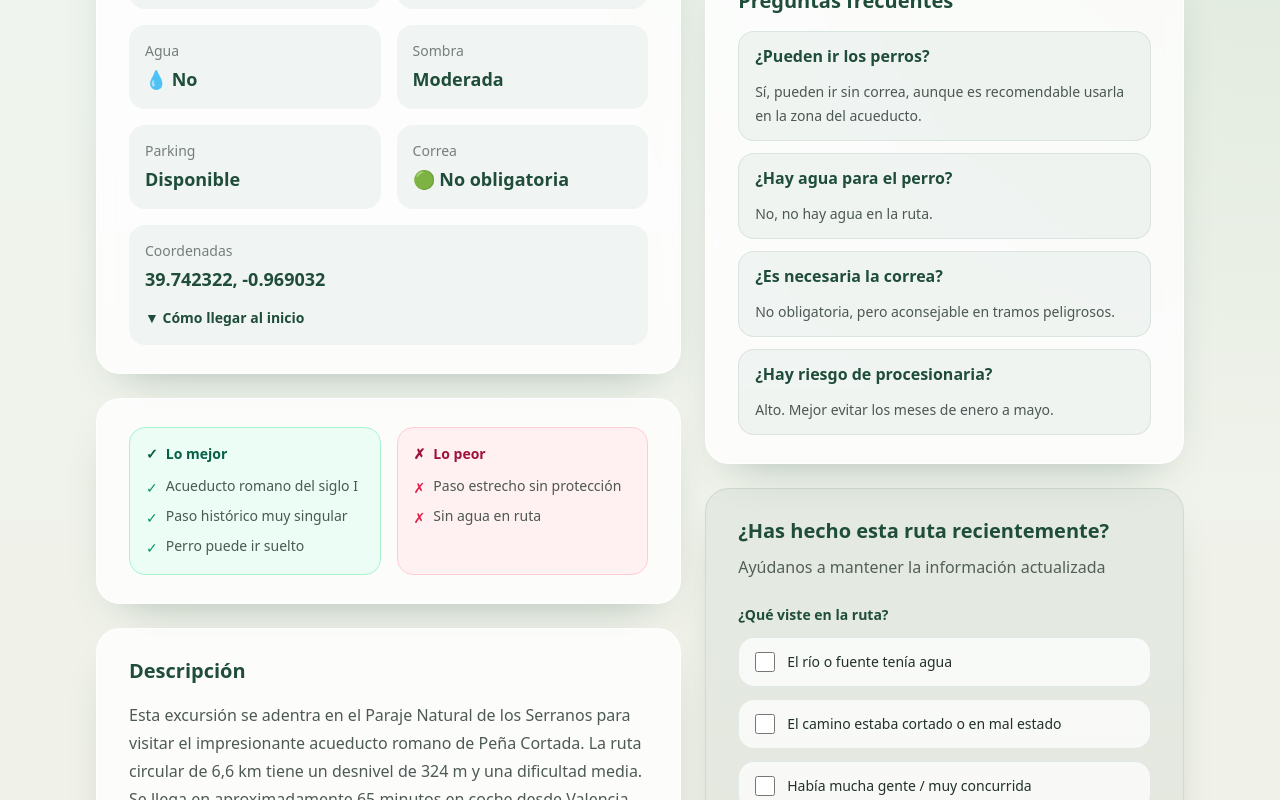
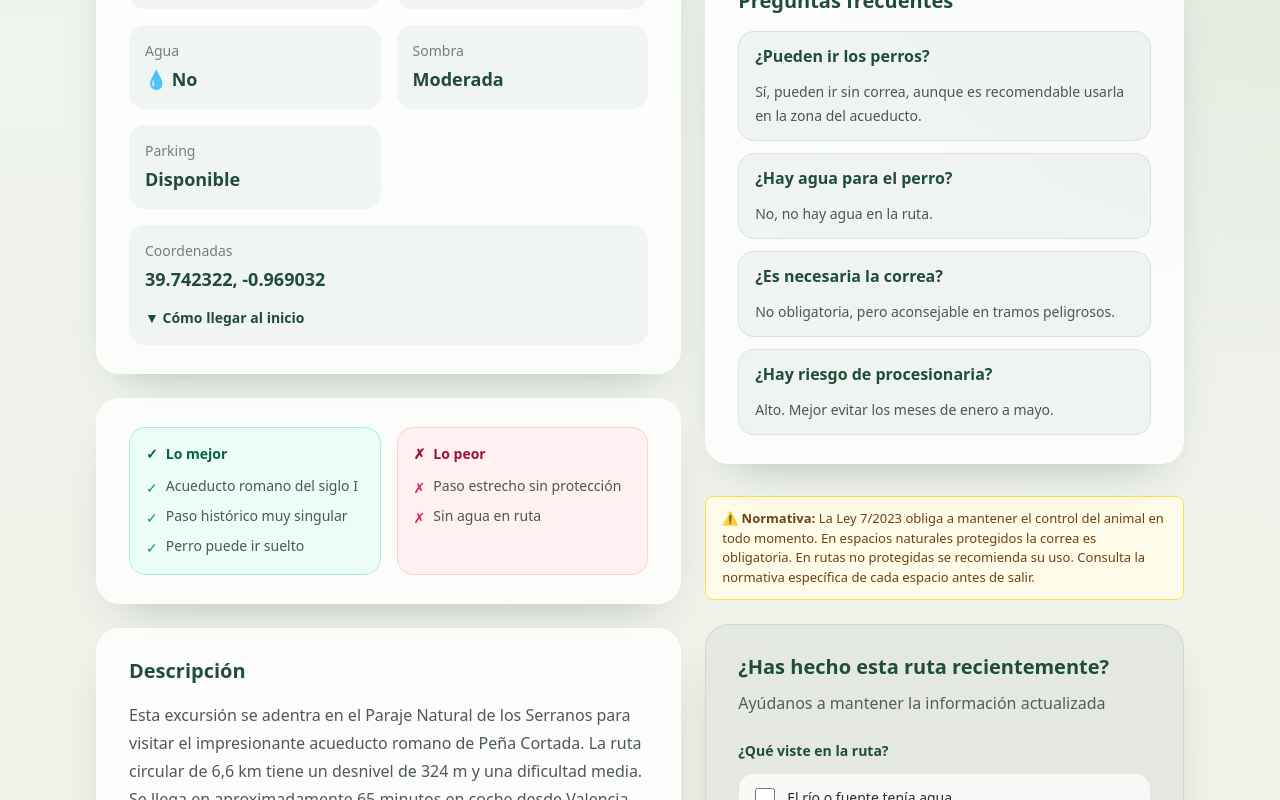
Before and after one commit to eloylt13/rutas-perro-valencia, a Next.js app: page /rutas/acueducto-romano-pena-cortada in a window 1280 px wide. Shown: the part 2780-3580 px from the top of the page. Built offline with nearby package versions, Linux system fonts and the light colour scheme.

Commit message:
fix: eliminar correa de UI y añadir aviso legal

```diff
--- a/app/page.tsx
+++ b/app/page.tsx
@@ -108,11 +108,6 @@ function FeaturedRouteCard({ ruta }: { ruta: Ruta }) {
         <span className="chip border-rio/25 bg-rio/10 text-rio">
           {ruta.agua ? "\u{1F4A7} Agua" : "\u2717 Sin agua"}
         </span>
-        <span className="chip border-sol/30 bg-sol/20 text-bosque">
-          {ruta.correa_obligatoria
-            ? "\u{1F534} Correa obligatoria"
-            : "\u{1F7E2} Sin correa obligatoria"}
-        </span>
       </div>
 
       <p className="mt-4 text-sm leading-6 text-grafito/75">{sanitizeText(ruta.notas)}</p>
--- a/app/rutas/[slug]/page.tsx
+++ b/app/rutas/[slug]/page.tsx
@@ -112,6 +112,7 @@ export default function RutaDetailPage({ params }: RutaPageProps) {
   const contenido = getContenidoRuta(ruta.slug);
   const description = buildDescription(ruta);
   const descripcionParrafos = contenido?.descripcion.split("\n\n") ?? [];
+  const consejosVisibles = contenido?.consejos.filter((consejo) => !/correa/i.test(consejo)) ?? [];
   const isPendiente = ruta.confianza_dato.toLowerCase() === "pendiente";
   const imagePath = getRutaImagePath(ruta.slug);
   const photoLicense = ruta.foto_credito?.match(/\(([^)]+)\)/)?.[1];
@@ -127,15 +128,6 @@ export default function RutaDetailPage({ params }: RutaPageProps) {
     });
   }
 
-  if (ruta.correa_obligatoria) {
-    affiliateSuggestions.push({
-      key: "harness",
-      message:
-        "La correa es obligatoria en esta ruta. Un arnés cómodo marca la diferencia en recorridos largos.",
-      href: "https://amzn.to/4uVULUN",
-      label: "Este es el que usamos →"
-    });
-  }
 
   if (ruta.dificultad.toLowerCase() === "media" && ruta.acceso_desde_valencia_min > 60) {
     affiliateSuggestions.push({
@@ -288,12 +280,6 @@ export default function RutaDetailPage({ params }: RutaPageProps) {
                   {ruta.parking ? "Disponible" : "No indicado"}
                 </dd>
               </div>
-              <div className="rounded-2xl bg-bosque/5 p-4">
-                <dt className="text-sm text-grafito/60">Correa</dt>
-                <dd className="mt-1 text-lg font-semibold text-bosque">
-                  {ruta.correa_obligatoria ? "\u{1F534} Obligatoria" : "\u{1F7E2} No obligatoria"}
-                </dd>
-              </div>
               <div className="rounded-2xl bg-bosque/5 p-4 sm:col-span-2">
                 <dt className="text-sm text-grafito/60">Coordenadas</dt>
                 <dd className="mt-1 text-lg font-semibold text-bosque">
@@ -360,7 +346,7 @@ export default function RutaDetailPage({ params }: RutaPageProps) {
               <article className="panel px-6 py-7 sm:px-8">
                 <h3 className="text-xl font-semibold text-bosque">Consejos para ir con tu perro</h3>
                 <ol className="mt-4 space-y-3 pl-6 text-base leading-7 text-grafito/80">
-                  {contenido.consejos.map((consejo) => (
+                  {consejosVisibles.map((consejo) => (
                     <li key={consejo} className="list-decimal">
                       {consejo}
                     </li>
@@ -421,6 +407,24 @@ export default function RutaDetailPage({ params }: RutaPageProps) {
                 </div>
               </article>
 
+
+              <div
+                style={{
+                  background: '#fefce8',
+                  border: '1px solid #fde047',
+                  borderRadius: '8px',
+                  padding: '12px 16px',
+                  fontSize: '13px',
+                  color: '#713f12',
+                  marginTop: '2rem'
+                }}
+              >
+                ⚠️ <strong>Normativa:</strong> La Ley 7/2023 obliga a mantener el control del animal
+                en todo momento. En espacios naturales protegidos la correa es obligatoria. En
+                rutas no protegidas se recomienda su uso. Consulta la normativa específica de cada
+                espacio antes de salir.
+              </div>
+
               <FormularioReporte nombreRuta={ruta.nombre} />
             </>
           ) : null}
--- a/components/MapaRutas.tsx
+++ b/components/MapaRutas.tsx
@@ -98,14 +98,12 @@ function getRutasFiltradas({
   zona,
   procesionaria,
   soloConAgua,
-  soloConCorrea,
   userLocation
 }: {
   dificultad: string;
   zona: string;
   procesionaria: string;
   soloConAgua: boolean;
-  soloConCorrea: boolean;
   userLocation: [number, number] | null;
 }) {
   const rutasFiltradas = rutas.filter((ruta) => {
@@ -122,10 +120,6 @@ function getRutasFiltradas({
     }
 
     if (soloConAgua && !ruta.agua) {
-      return false;
-    }
-
-    if (soloConCorrea && !ruta.correa_obligatoria) {
       return false;
     }
 
@@ -153,7 +147,6 @@ export default function MapaRutas() {
   const [zona, setZona] = useState(defaultFilter);
   const [procesionaria, setProcesionaria] = useState(defaultFilter);
   const [soloConAgua, setSoloConAgua] = useState(false);
-  const [soloConCorrea, setSoloConCorrea] = useState(false);
   const [isReady, setIsReady] = useState(false);
   const [userLocation, setUserLocation] = useState<[number, number] | null>(null);
   const [currentCenter, setCurrentCenter] = useState(mapCenter);
@@ -169,8 +162,7 @@ export default function MapaRutas() {
     zona,
     procesionaria,
     soloConAgua,
-    soloConCorrea,
-    userLocation
+      userLocation
   });
 
   function resetToDefaultMap(message: string) {
@@ -222,7 +214,7 @@ export default function MapaRutas() {
           </div>
         </div>
 
-        <div className="mt-6 grid gap-3 md:grid-cols-2 xl:grid-cols-5">
+        <div className="mt-6 grid gap-3 md:grid-cols-2 xl:grid-cols-4">
           <label className="space-y-2">
             <span className="text-sm font-semibold text-bosque">Dificultad</span>
             <select
@@ -281,15 +273,6 @@ export default function MapaRutas() {
             <span>Solo rutas con agua</span>
           </label>
 
-          <label className="flex items-center gap-3 rounded-2xl border border-bosque/15 bg-white px-4 py-3 text-sm text-grafito">
-            <input
-              type="checkbox"
-              checked={soloConCorrea}
-              onChange={(event) => setSoloConCorrea(event.target.checked)}
-              className="h-4 w-4 accent-bosque"
-            />
-            <span>Solo correa obligatoria</span>
-          </label>
         </div>
       </div>
 
@@ -362,10 +345,6 @@ export default function MapaRutas() {
                         <dt className="font-medium">Agua</dt>
                         <dd>{ruta.agua ? "\u{1F4A7} S\u00ED" : "\u{1F4A7} No"}</dd>
                       </div>
-                      <div className="flex justify-between gap-3">
-                        <dt className="font-medium">Correa</dt>
-                        <dd>{ruta.correa_obligatoria ? "\u{1F534} Obligatoria" : "\u{1F7E2} No obligatoria"}</dd>
-                      </div>
                     </dl>
                     {ruta.distanciaUsuarioKm !== null ? (
                       <p className="text-xs font-medium text-bosque/70">
--- a/components/RutasListadoClient.tsx
+++ b/components/RutasListadoClient.tsx
@@ -21,7 +21,6 @@ export default function RutasListadoClient({ rutas }: RutasListadoClientProps) {
     allFilterValue
   );
   const [soloConAgua, setSoloConAgua] = useState(false);
-  const [soloSinCorreaObligatoria, setSoloSinCorreaObligatoria] = useState(false);
   const [soloAptasEnVerano, setSoloAptasEnVerano] = useState(false);
   const [procesionaria, setProcesionaria] = useState<
     typeof allFilterValue | (typeof riesgosProcesionaria)[number]
@@ -37,7 +36,6 @@ export default function RutasListadoClient({ rutas }: RutasListadoClientProps) {
     zona !== allFilterValue ||
     dificultad !== allFilterValue ||
     soloConAgua ||
-    soloSinCorreaObligatoria ||
     soloAptasEnVerano ||
     procesionaria !== allFilterValue;
 
@@ -56,10 +54,6 @@ export default function RutasListadoClient({ rutas }: RutasListadoClientProps) {
           return false;
         }
 
-        if (soloSinCorreaObligatoria && ruta.correa_obligatoria) {
-          return false;
-        }
-
         if (soloAptasEnVerano && !ruta.apta_verano) {
           return false;
         }
@@ -70,14 +64,13 @@ export default function RutasListadoClient({ rutas }: RutasListadoClientProps) {
 
         return true;
       }),
-    [dificultad, procesionaria, rutas, soloAptasEnVerano, soloConAgua, soloSinCorreaObligatoria, zona]
+    [dificultad, procesionaria, rutas, soloAptasEnVerano, soloConAgua, zona]
   );
 
   function resetFilters() {
     setZona(allFilterValue);
     setDificultad(allFilterValue);
     setSoloConAgua(false);
-    setSoloSinCorreaObligatoria(false);
     setSoloAptasEnVerano(false);
     setProcesionaria(allFilterValue);
     setIsFiltersOpen(false);
@@ -109,7 +102,7 @@ export default function RutasListadoClient({ rutas }: RutasListadoClientProps) {
 
           <div
             id="rutas-filtros"
-            className={`${isFiltersOpen ? "grid" : "hidden"} gap-3 md:grid md:grid-cols-2 xl:grid-cols-6`}
+            className={`${isFiltersOpen ? "grid" : "hidden"} gap-3 md:grid md:grid-cols-2 xl:grid-cols-5`}
           >
             <label className="space-y-2 xl:col-span-2">
               <span className="text-sm font-semibold text-bosque">Zona</span>
@@ -168,15 +161,6 @@ export default function RutasListadoClient({ rutas }: RutasListadoClientProps) {
               <span>Solo rutas con agua</span>
             </label>
 
-            <label className="flex items-center gap-3 rounded-2xl border border-bosque/15 bg-white px-4 py-3 text-sm text-grafito">
-              <input
-                type="checkbox"
-                checked={soloSinCorreaObligatoria}
-                onChange={(event) => setSoloSinCorreaObligatoria(event.target.checked)}
-                className="h-4 w-4 accent-bosque"
-              />
-              <span>Solo sin correa obligatoria</span>
-            </label>
 
             <label className="flex items-center gap-3 rounded-2xl border border-bosque/15 bg-white px-4 py-3 text-sm text-grafito">
               <input
@@ -260,7 +244,7 @@ export default function RutasListadoClient({ rutas }: RutasListadoClientProps) {
                 </div>
                 <h3 className="mt-4 text-xl font-semibold text-bosque">{sanitizeText(ruta.nombre)}</h3>
                 <p className="mt-3 text-sm leading-6 text-grafito/75">{sanitizeText(ruta.notas)}</p>
-                <dl className="mt-5 grid grid-cols-2 gap-3 text-sm lg:grid-cols-5">
+                <dl className="mt-5 grid grid-cols-2 gap-3 text-sm lg:grid-cols-4">
                   <div>
                     <dt className="text-grafito/55">Distancia</dt>
                     <dd className="font-semibold text-bosque">{ruta.distancia_km} km</dd>
@@ -277,12 +261,6 @@ export default function RutasListadoClient({ rutas }: RutasListadoClientProps) {
                     <dt className="text-grafito/55">Agua</dt>
                     <dd className="font-semibold text-bosque">{ruta.agua ? "\u{1F4A7} S\u00ED" : "\u{1F4A7} No"}</dd>
                   </div>
-                  <div>
-                    <dt className="text-grafito/55">Correa</dt>
-                    <dd className="font-semibold text-bosque">
-                      {ruta.correa_obligatoria ? "\u{1F534} Obligatoria" : "\u{1F7E2} No obligatoria"}
-                    </dd>
-                  </div>
                 </dl>
               </div>
             </Link>
```
